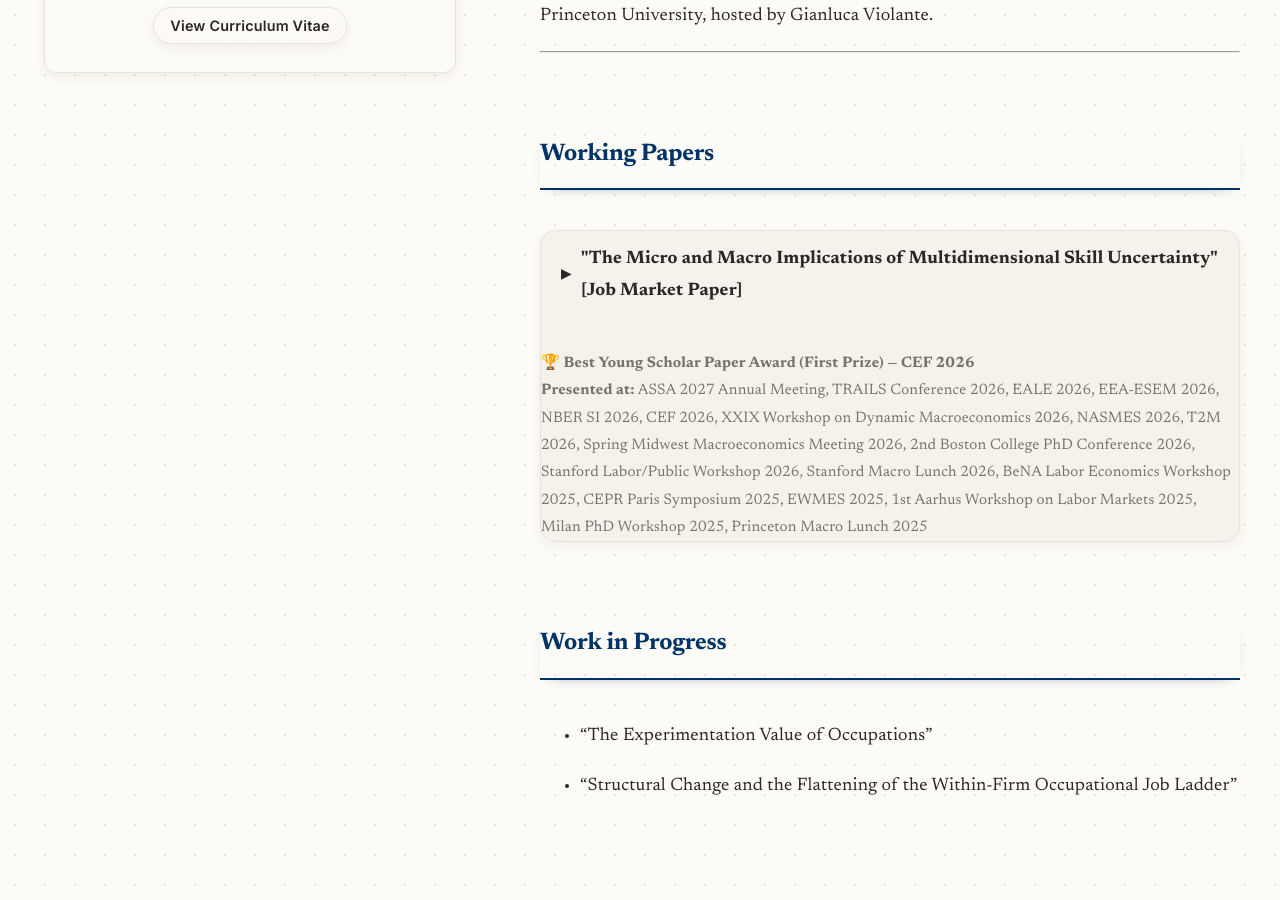
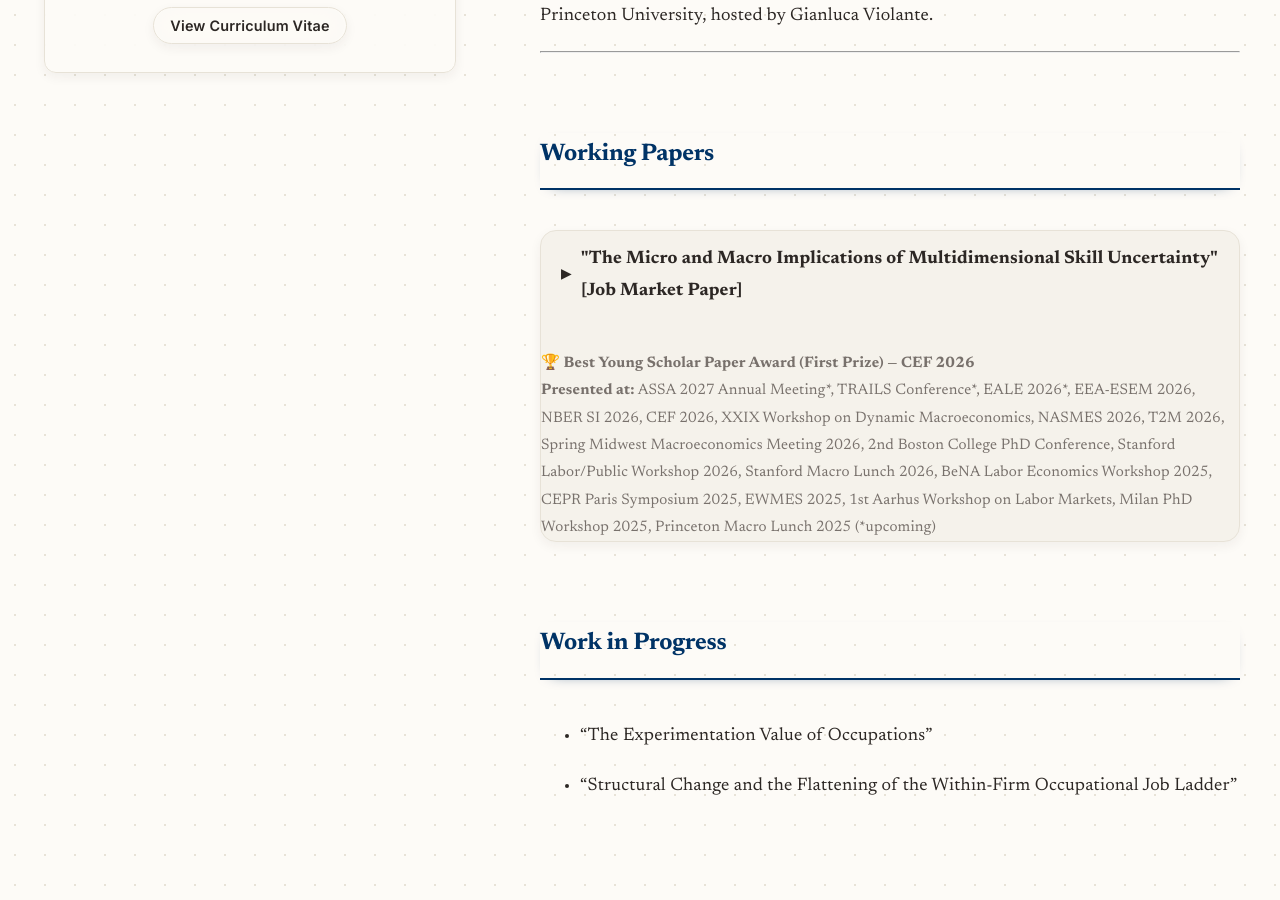
Before and after one commit to peppecon/peppecon.github.io, a Jekyll site: the page built from _pages/about.md, in a window 1280 px wide and 900 px high, scrolled down 572 px. Built offline with Jekyll 4.4.1, drawn with Linux system fonts in a browser that asks for light colours.

Commit message:
docs: clarify upcoming conference presentations with asterisk labeling in about and research pages

```diff
--- a/_pages/about.md
+++ b/_pages/about.md
@@ -34,15 +34,15 @@ In Spring 2026, I visited the Stanford Economics Department as a Visiting Studen
 
   <div class="abstract-presentation-info">
     <strong>🏆 Best Young Scholar Paper Award (First Prize) — CEF 2026</strong><br>
-    <strong>Presented at:</strong> ASSA 2027 Annual Meeting, TRAILS Conference 2026,
-    EALE 2026, EEA-ESEM 2026, NBER SI 2026, CEF 2026,
-    XXIX Workshop on Dynamic Macroeconomics 2026, NASMES 2026, T2M 2026,
+    <strong>Presented at:</strong> ASSA 2027 Annual Meeting*, TRAILS Conference*,
+    EALE 2026*, EEA-ESEM 2026, NBER SI 2026, CEF 2026,
+    XXIX Workshop on Dynamic Macroeconomics, NASMES 2026, T2M 2026,
     Spring Midwest Macroeconomics Meeting 2026,
-    2nd Boston College PhD Conference 2026,
+    2nd Boston College PhD Conference,
     Stanford Labor/Public Workshop 2026, Stanford Macro Lunch 2026,
     BeNA Labor Economics Workshop 2025, CEPR Paris Symposium 2025,
-    EWMES 2025, 1st Aarhus Workshop on Labor Markets 2025,
-    Milan PhD Workshop 2025, Princeton Macro Lunch 2025
+    EWMES 2025, 1st Aarhus Workshop on Labor Markets,
+    Milan PhD Workshop 2025, Princeton Macro Lunch 2025 (*upcoming)
   </div>
 
   <div class="abstract-content">
```
Also changed, not shown: _pages/research.md (+6 -6 lines).
